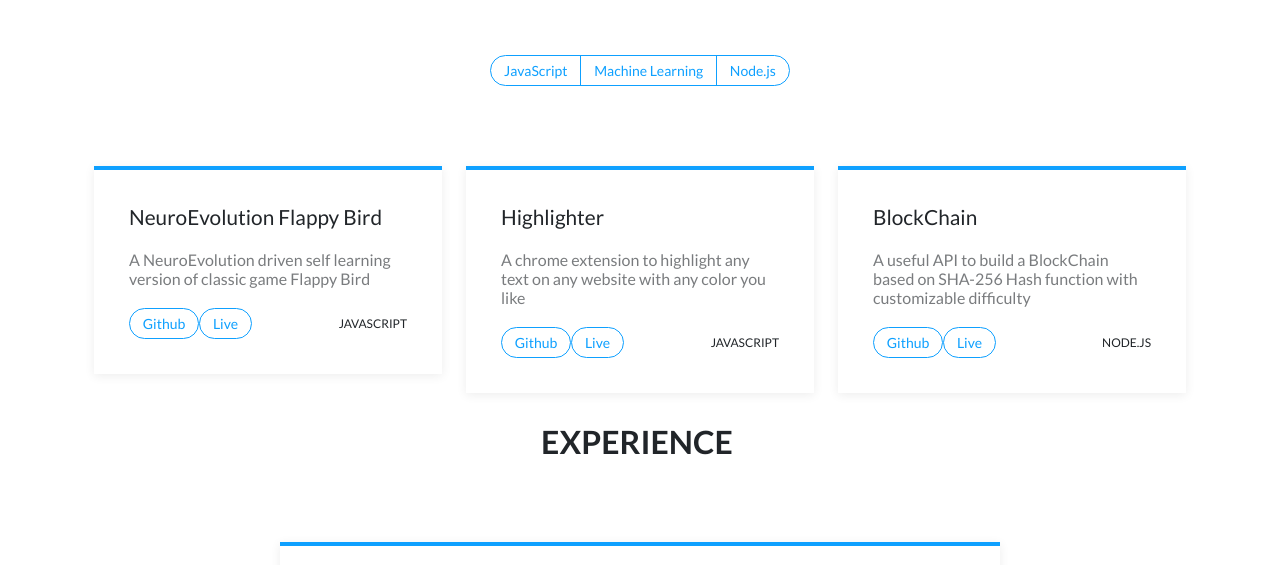
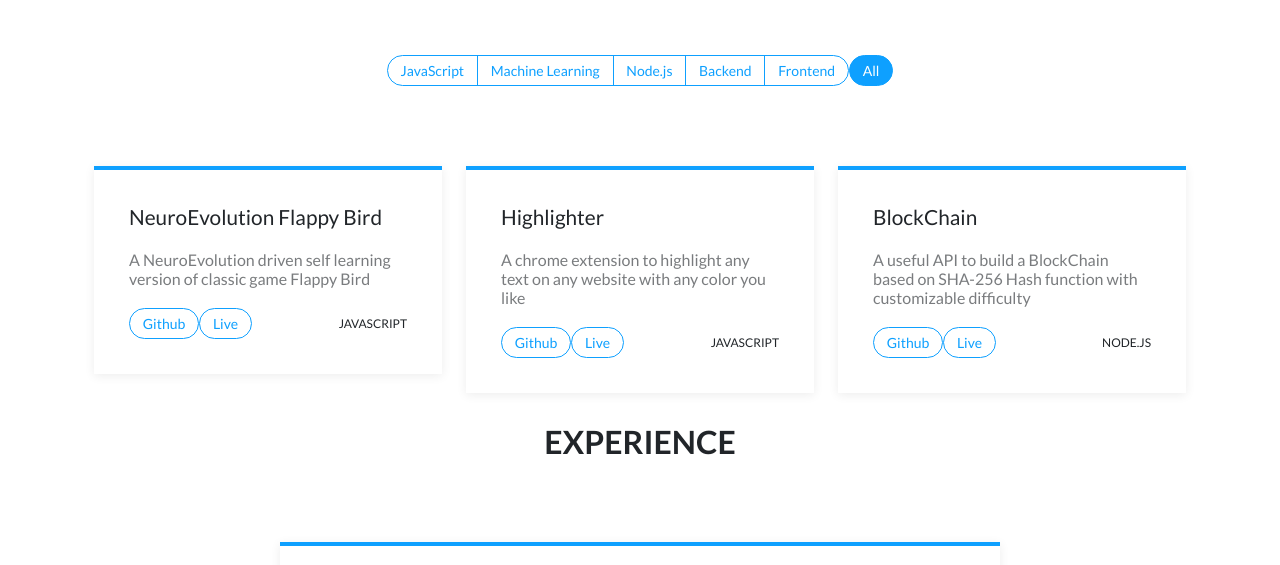
Before and after one commit to crudybagger/crudybagger.github.io, a plain HTML site: page index.html in a window 1280 px wide. Shown: the part 535-1100 px from the top of the page. Drawn offline with Linux system fonts and the light colour scheme; files whose address does not match are found by name.

Commit message:
projects update

```diff
--- a/index.html
+++ b/index.html
@@ -89,7 +89,7 @@
                 <section>
                     <div class="container">
                         <div class="heading">
-                            <h2>Experience&nbsp;</h2>
+                            <h2>Experience</h2>
                         </div>
                         <div class="row">
                             <div class="col-md-8 offset-md-2">
@@ -131,6 +131,10 @@
                         </div>
                     </div>
                 </div>
+
+
+
+
                 <div class="group">
                     <div class="row">
                         <div class="col-md-6">
--- a/index.js
+++ b/index.js
@@ -4,23 +4,27 @@ const Projects = [
         description: "A NeuroEvolution driven self learning version of classic game Flappy Bird",
         github: "https://github.com/crudybagger/NeuroEvolution-Flappy-Bird",
         live: "https://sarang.nitw.in/flappy/",
-        tags: ["JavaScript", "Machine Learning"]
+        tags: ["JavaScript", "Machine Learning", "Frontend"]
     },
     {
         name: "Highlighter",
         description: "A chrome extension to highlight any text on any website with any color you like",
         github: "https://github.com/crudybagger/Highlighter",
         live: "https://sarang.nitw.in/Highlighter/",
-        tags: ["JavaScript"]
+        tags: ["JavaScript", "Backend", "Chrome Extension"]
     },
     {
         name: "BlockChain",
         description: "A useful API to build a BlockChain based on SHA-256 Hash function with customizable difficulty",
         github: "https://github.com/crudybagger/BlockChain",
         live: "https://sarang.nitw.in/BlockChain/",
-        tags: ["Node.js", "JavaScript"]
+        tags: ["Node.js", "JavaScript", "Backend"]
     },
 ]
+
+const availableTags = ["JavaScript", "Machine Learning", "Node.js", "Backend", "Frontend"];
+
+
 
 var projects = document.getElementsByClassName("project-no-images")[0];
 var projectContainer = document.createElement("div");
@@ -31,15 +35,16 @@ projectContainer.className = "container";
 var heading = document.createElement("div");
 heading.className = "heading";
 var h2 = document.createElement("h2");
-h2.innerHTML = "My Projects&nbsp;";
+h2.innerHTML = "My Projects";
 heading.appendChild(h2);
 // Add a button to select the type of projects to be displayed based on tags
-const availableTags = ["JavaScript", "Machine Learning", "Node.js"];
 let selectedTags = []; // Default
 let showAll = true;
 
+var buttonToolbar = document.createElement("div");
+buttonToolbar.className = "btn-toolbar justify-content-center";
 var buttonGroup = document.createElement("div");
-buttonGroup.className = "btn-group";
+buttonGroup.className = "btn-group justify-content-center";
 buttonGroup.role = "group";
 
 for(var i = 0; i < availableTags.length; i++) {
@@ -50,11 +55,13 @@ for(var i = 0; i < availableTags.length; i++) {
     button.innerHTML = tag;
     button.onclick = function() {
         showAll = false;
+        Allbutton.className = "btn btn-outline-primary btn-sm";
         if (selectedTags.includes(this.innerHTML)) {
             this.className = "btn btn-outline-primary btn-sm";
             selectedTags.splice(selectedTags.indexOf(this.innerHTML), 1);
             if (selectedTags.length == 0) {
                 showAll = true;
+                Allbutton.className = "btn btn-outline-primary btn-sm active";
             }
         } else {
             this.className = "btn btn-primary btn-sm";
@@ -65,7 +72,28 @@ for(var i = 0; i < availableTags.length; i++) {
     }
     buttonGroup.appendChild(button);
 }
-heading.appendChild(buttonGroup);
+buttonToolbar.appendChild(buttonGroup);
+// make a button to show all projects
+var buttonGroup2 = document.createElement("div");
+buttonGroup2.className = "btn-group";
+var Allbutton = document.createElement("button");
+Allbutton.type = "button";
+Allbutton.className = "btn btn-outline-primary btn-sm active";
+Allbutton.innerHTML = "All";
+Allbutton.onclick = function() {
+    if (showAll) return;
+    showAll = true;
+    selectedTags = [];
+    for(var i = 0; i < buttonGroup.children.length; i++) {
+        buttonGroup.children[i].className = "btn btn-outline-primary btn-sm";
+    }
+    this.className = "btn btn-outline-primary btn-sm active";
+    renderProjects();
+}
+buttonGroup2.appendChild(Allbutton);
+buttonToolbar.appendChild(buttonGroup2);
+
+heading.appendChild(buttonToolbar);
 
 
 projectContainer.appendChild(heading);
```
